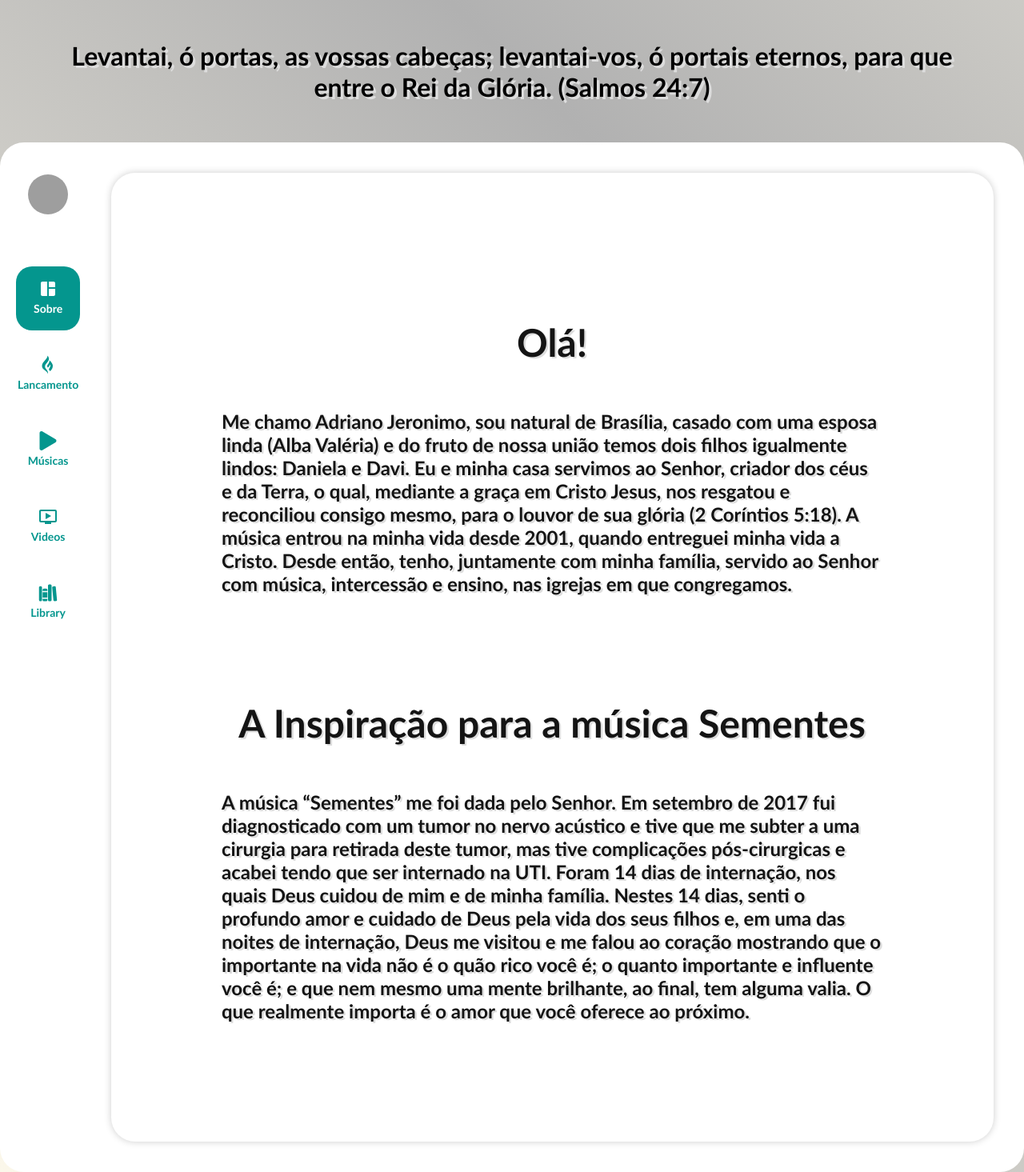
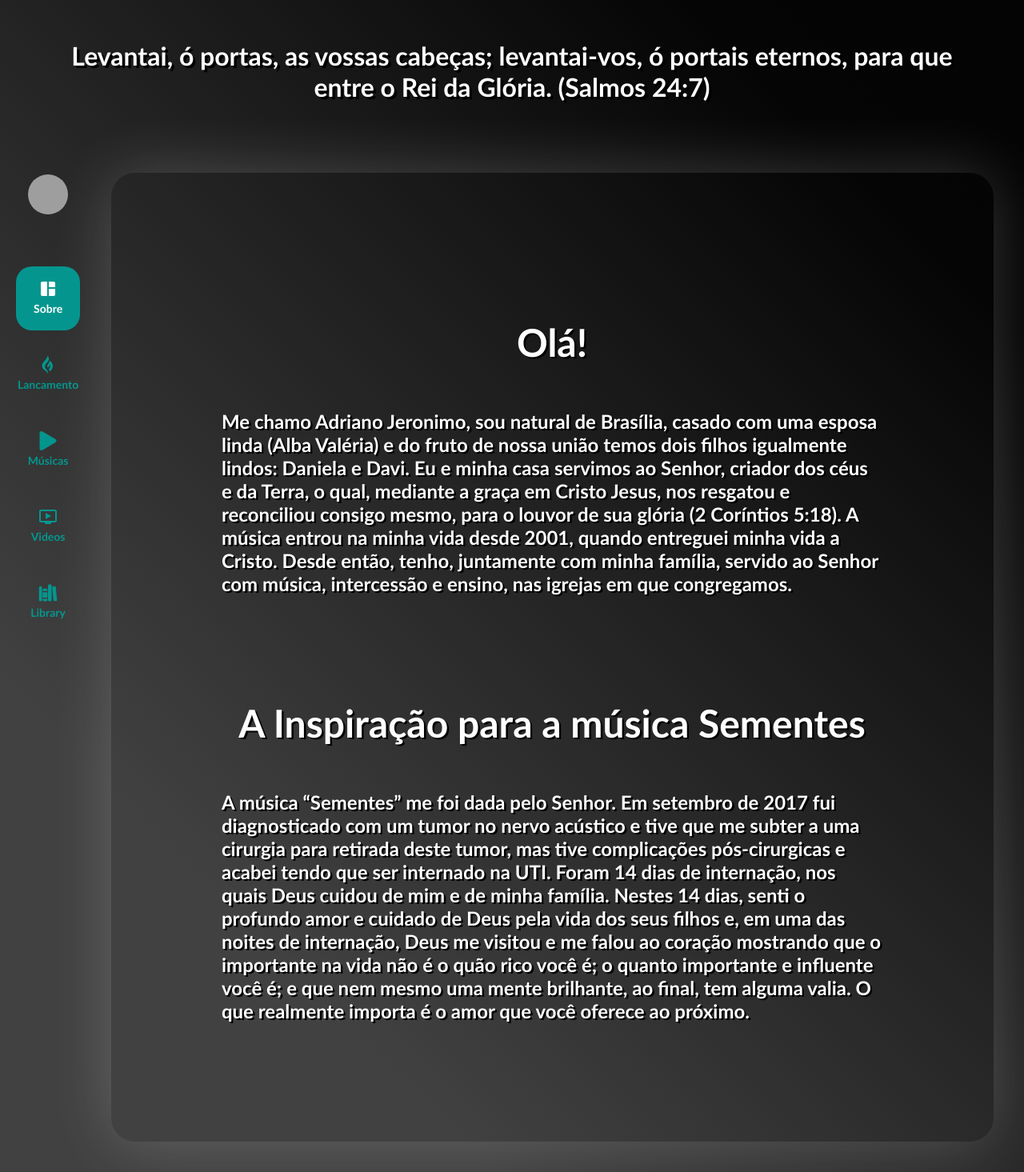
Before and after one commit to nandovbr/adrianojeronimo, a React (Create React App) app: page /sobre in a window 1280 px wide. Shown: the whole page at 80% size. Built offline with nearby package versions, Linux system fonts and the light colour scheme; grey boxes are pictures that could not be loaded.

Commit message:
ajustes de estilização

```diff
--- a/src/index.css
+++ b/src/index.css
@@ -13,9 +13,9 @@ body {
   background-size: cover;
   height: 100vh;
   width: 100vw;
-  background: linear-gradient(45deg, #fffbed, #b1b1b1, #fffbed, #b1b1b1, #fffbed);
+  background: linear-gradient(45deg, #000000, #050505, #414141, #414141, #050505, #000000);
   background-size: 400% 400%;
-  animation: gradient 15s ease infinite;
+  animation: gradient 12s ease infinite;
   font-family: 'Candara', sans-serif;
 }
 
@@ -34,10 +34,10 @@ body {
 .txt-bible h2 {
   font-size: 2rem;
   font-weight: 600;
-  color: #000000;
+  color: #ffffff;
   text-align: center;
   margin: 50px;
-  text-shadow: 0.1em 0.1em #dddddd;
+  text-shadow: 0.1em 0.1em #000000;
 }
 
 code {
--- a/src/screens/home/home.css
+++ b/src/screens/home/home.css
@@ -1,7 +1,6 @@
 .main-body {
   height: 100%;
   width: 100%;
-  background-color: #ffffff;
   border-radius: 30px;
   display: flex;
 }
--- a/src/screens/player/player.css
+++ b/src/screens/player/player.css
@@ -14,7 +14,7 @@
   align-items: center;
   padding: 2%;
   border-radius: 30px;
-  box-shadow: 0px 0px 10px 0px rgba(0, 0, 0, 0.2);
+  box-shadow: 0px 0px 80px 20px rgba(255, 255, 255, 0.2);
   background-size: cover;
   background-position: center;
   margin: 50px auto;
--- a/src/screens/sobre/sobre.css
+++ b/src/screens/sobre/sobre.css
@@ -2,7 +2,7 @@
   width: calc(100% - 100px);
   height: 100%;
   border-radius: 30px;
-  box-shadow: 0px 0px 10px 0px rgba(0, 0, 0, 0.2);
+  box-shadow: 0px 0px 80px 0px rgba(255, 255, 255, 0.2);
 
   background-size: cover;
 }
@@ -17,8 +17,8 @@
   padding-right: 100px;
   font-size: 1.5rem;
   font-weight: 600;
-  color: rgb(20, 20, 20);
-  text-shadow: 0.1em 0.1em #dddddd;
+  color: rgb(255, 255, 255);
+  text-shadow: 0.1em 0.1em #000000;
 }
 
 .inspiracao {
@@ -31,6 +31,6 @@
   padding-right: 100px;
   font-size: 1.5rem;
   font-weight: 600;
-  color: rgb(20, 20, 20);
-  text-shadow: 0.1em 0.1em #dddddd;
+  color: rgb(255, 255, 255);
+  text-shadow: 0.1em 0.1em #000000;
 }
```
